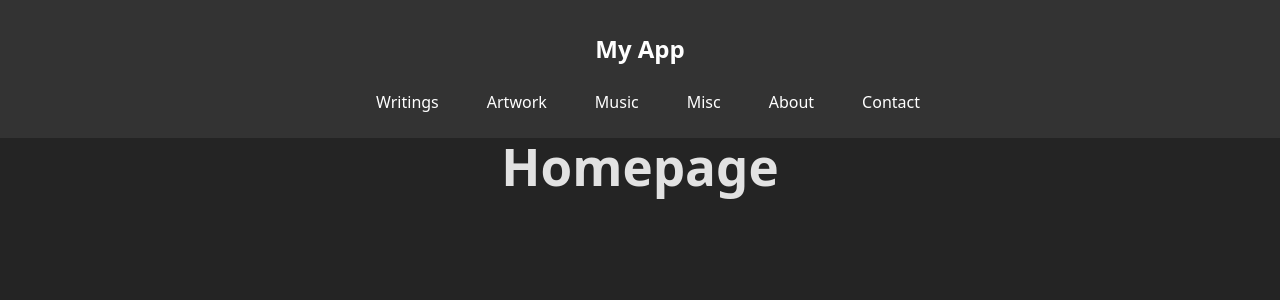
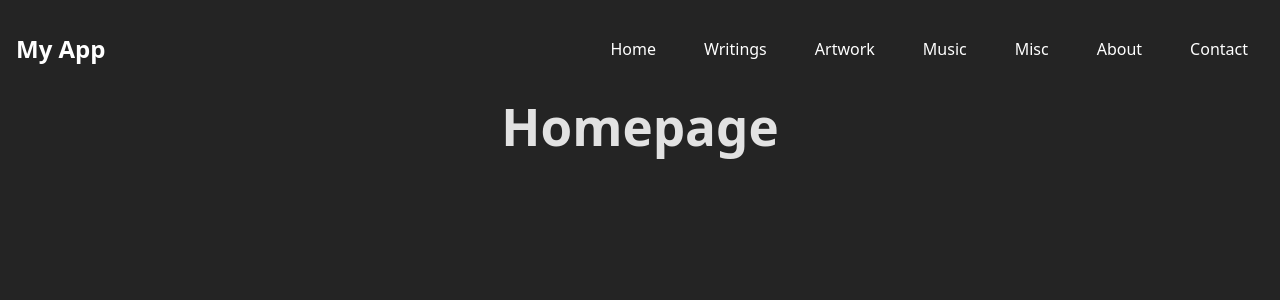
Before and after one commit to ErikQBirch/ArtisanShowcase, a React (Vite) app in the folder my-react-app/: page / in a window 1280 px wide. Shown: the top 300 px of the page. Built offline with nearby package versions, Linux system fonts and the light colour scheme.

Commit message:
NavBar good

```diff
--- a/my-react-app/src/components/index_resources/NavBar.jsx
+++ b/my-react-app/src/components/index_resources/NavBar.jsx
@@ -63,6 +63,9 @@ const NavBar = () => {
           {isLargeScreen && (
             <>
               <li className="nav-item">
+                <Link to="/" className="nav-link maxScreenOnly">Home</Link>
+              </li>
+              <li className="nav-item">
                 <Link to="/writings" className="nav-link maxScreenOnly">Writings</Link> {/* Example: link to writings page */}
               </li>
               <li className="nav-item">
--- a/my-react-app/src/scss/NavBar.css
+++ b/my-react-app/src/scss/NavBar.css
@@ -3,7 +3,6 @@
     display: flex;
     justify-content: space-between;
     align-items: center;
-    background-color: #333;
     color: white;
     padding: 1rem;
   }
@@ -108,7 +107,8 @@
     transition: background-color 0.3s;
   }
   .navbar .navbar-nav .nav-item .nav-link:hover {
-    background-color: #555;
+    text-decoration: underline;
+    font-weight: bold;
   }
   .navbar .navbar-nav .dropdown {
     position: relative;
@@ -143,9 +143,6 @@
   }
 }
 @media only all and (min-width: 992px) {
-  .navbar {
-    flex-direction: column;
-  }
   .navbar .navbar-brand {
     margin: 15px 0;
   }
--- a/my-react-app/src/scss/NavBar.scss
+++ b/my-react-app/src/scss/NavBar.scss
@@ -3,7 +3,7 @@
         display: flex;
         justify-content: space-between;
         align-items: center;
-        background-color: #333;
+        // background-color: #333;
         color: white;
         padding: 1rem;
         .navbar-brand a {
@@ -116,7 +116,9 @@
                 }
 
                 .nav-link:hover {
-                    background-color: #555;
+                    // background-color: #555;
+                    text-decoration: underline;
+                    font-weight:bold;
                 }
             }
 
@@ -162,7 +164,7 @@
 }
 @media only all and (min-width: 992px) {
         .navbar {
-            flex-direction: column;
+            // flex-direction: column;
             .navbar-brand{
                 margin: 15px 0;
         }
```
Also changed, not shown: 1 other file (tests, documents, lock files or other folders). Lines whose indentation alone changed are shown as unchanged.
